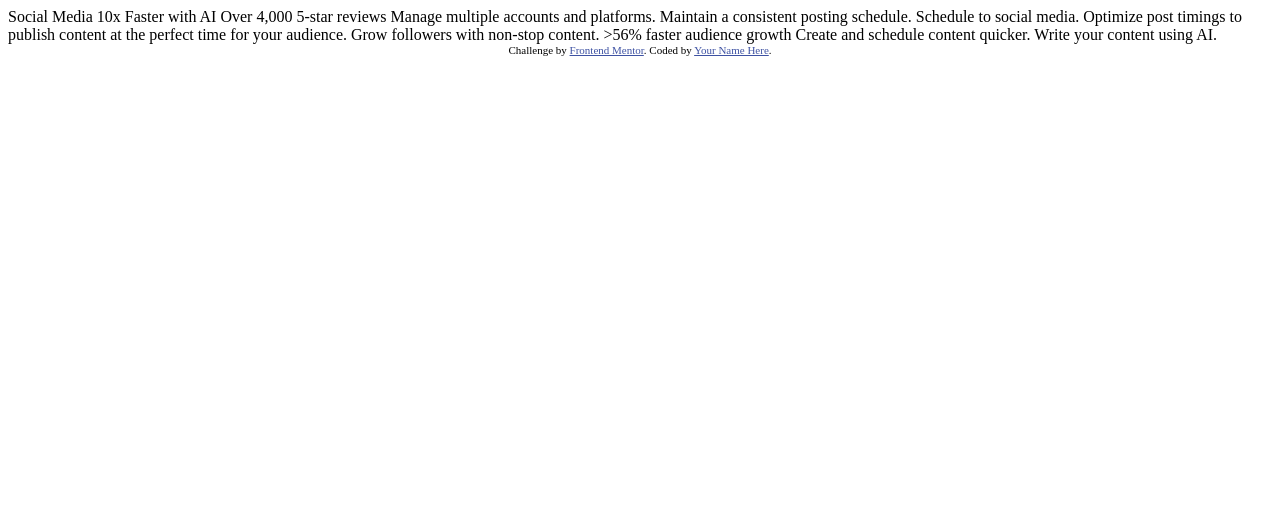
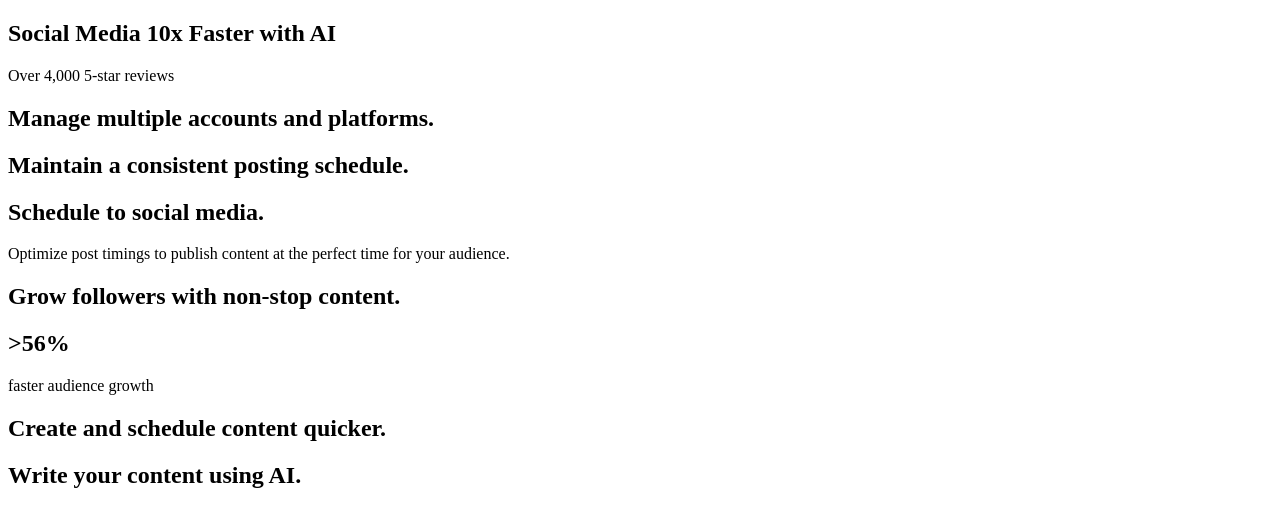
Before and after one commit to slavon213/bento-grid, a plain HTML site: page index.html in a window 1280 px wide. Drawn offline with Linux system fonts and the light colour scheme.

Commit message:
add base structure in html

```diff
--- a/index.html
+++ b/index.html
@@ -1,42 +1,47 @@
 <!DOCTYPE html>
 <html lang="en">
-<head>
-  <meta charset="UTF-8">
-  <meta name="viewport" content="width=device-width, initial-scale=1.0"> <!-- displays site properly based on user's device -->
+    <head>
+        <meta charset="UTF-8" />
+        <meta name="viewport" content="width=device-width, initial-scale=1.0" />
+        <!-- displays site properly based on user's device -->
 
-  <link rel="icon" type="image/png" sizes="32x32" href="./assets/images/favicon-32x32.png">
+        <link
+            rel="icon"
+            type="image/png"
+            sizes="32x32"
+            href="./assets/images/favicon-32x32.png"
+        />
 
-  <title>Frontend Mentor | Bento grid</title>
+        <title>Frontend Mentor | Bento grid | Tymchuk Yaroslav</title>
+    </head>
+    <body>
+        <div class="container">
+            <article>
+                <h2>Social Media 10x Faster with AI</h2>
+                <p>Over 4,000 5-star reviews</p>
+            </article>
 
-  <!-- Feel free to remove these styles or customise in your own stylesheet 👍 -->
-  <style>
-    .attribution { font-size: 11px; text-align: center; }
-    .attribution a { color: hsl(228, 45%, 44%); }
-  </style>
-</head>
-<body>
+            <article><h2>Manage multiple accounts and platforms.</h2></article>
 
-  Social Media 10x Faster with AI
-  Over 4,000 5-star reviews
+            <article><h2>Maintain a consistent posting schedule.</h2></article>
 
-  Manage multiple accounts and platforms.
+            <article>
+                <h2>Schedule to social media.</h2>
+                <p>
+                    Optimize post timings to publish content at the perfect time
+                    for your audience.
+                </p>
+            </article>
 
-  Maintain a consistent posting schedule.
+            <article><h2>Grow followers with non-stop content.</h2></article>
 
-  Schedule to social media.
-  Optimize post timings to publish content at the perfect time for your audience.
+            <article>
+                <h2>>56%</h2>
+                <p>faster audience growth</p>
+            </article>
+            <article><h2>Create and schedule content quicker.</h2></article>
 
-  Grow followers with non-stop content.
-
-  >56% faster audience growth
-
-  Create and schedule content quicker.
-
-  Write your content using AI.
-
-  <div class="attribution">
-    Challenge by <a href="https://www.frontendmentor.io?ref=challenge">Frontend Mentor</a>.
-    Coded by <a href="#">Your Name Here</a>.
-  </div>
-</body>
+            <article><h2>Write your content using AI.</h2></article>
+        </div>
+    </body>
 </html>
```
